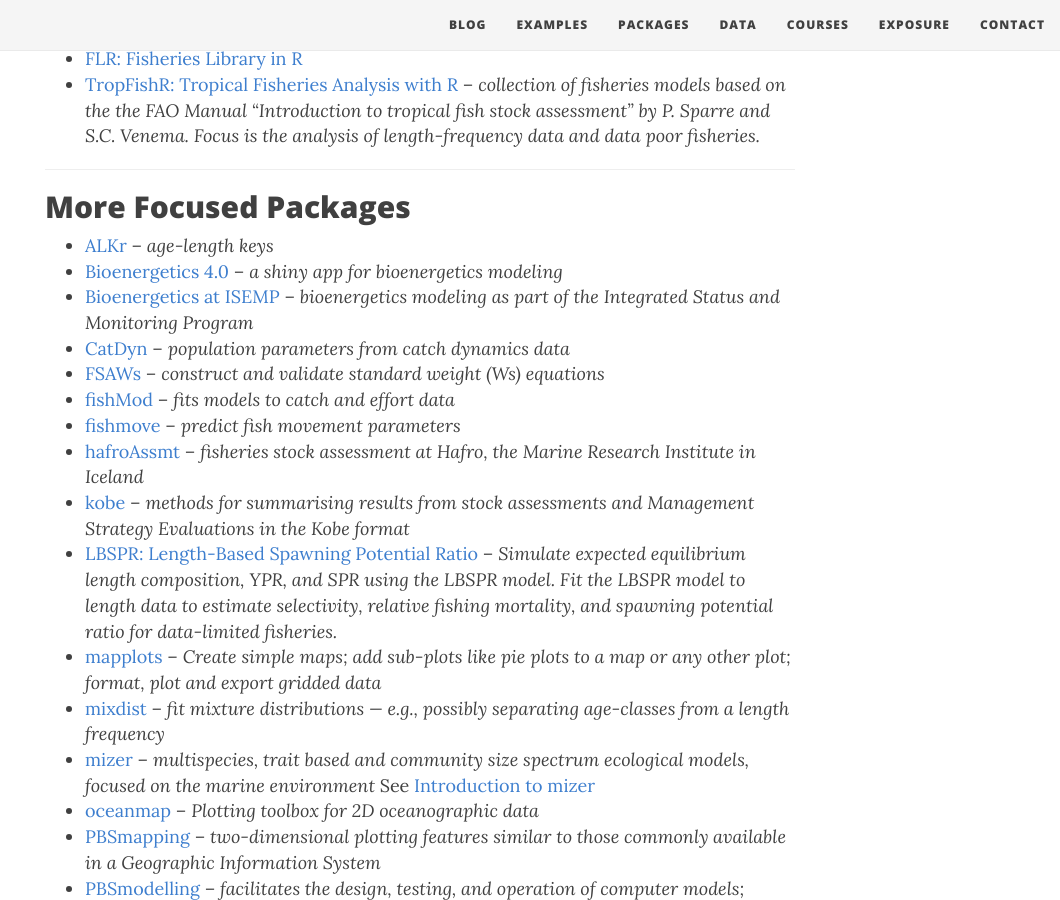
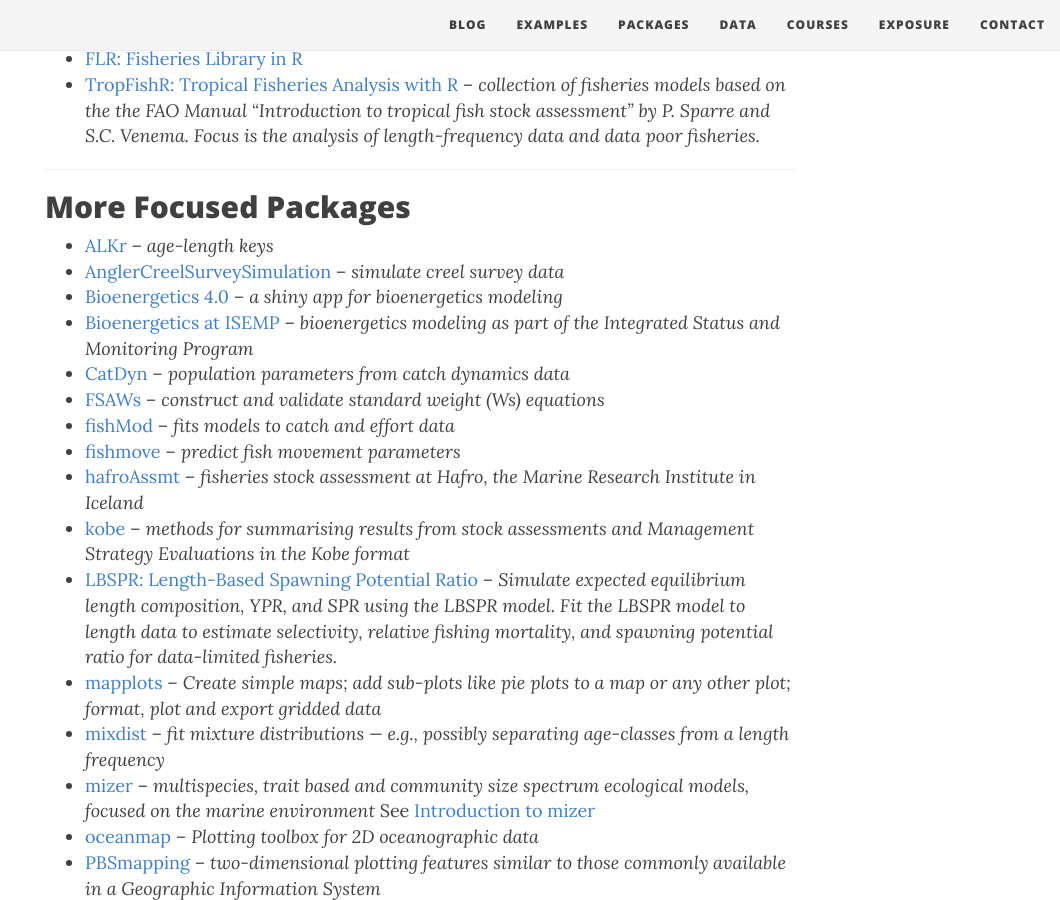
Before and after one commit to droglenc/fishR, a Jekyll site: the page built from packages.md, in a window 1280 px wide and 900 px high, scrolled down 766 px. Shown: the whole window, without its empty margins (220-1280 px from the left). Built offline with Jekyll 4.4.1, drawn with Linux system fonts in a browser that asks for light colours; nearby versions of some CDN libraries.

Commit message:
Added AnglerCreelSurveySimulation Package

```diff
--- a/packages.md
+++ b/packages.md
@@ -33,6 +33,7 @@
 
 ## More Focused Packages
 * [ALKr](http://cran.r-project.org/web/packages/ALKr/index.html) -- *age-length keys*
+* [AnglerCreelSurveySimulation](https://cran.r-project.org/package=AnglerCreelSurveySimulation) -- *simulate creel survey data*
 * [Bioenergetics 4.0](https://bioenergetics4.shinyapps.io/bioenergetics4/) -- *a shiny app for bioenergetics modeling*
 * [Bioenergetics at ISEMP](http://www.isemp.org/action.php?chi=14) -- *bioenergetics modeling as part of the Integrated Status and Monitoring Program*
 * [CatDyn](https://cran.r-project.org/web/packages/CatDyn/index.html) -- *population parameters from catch dynamics data*
```
